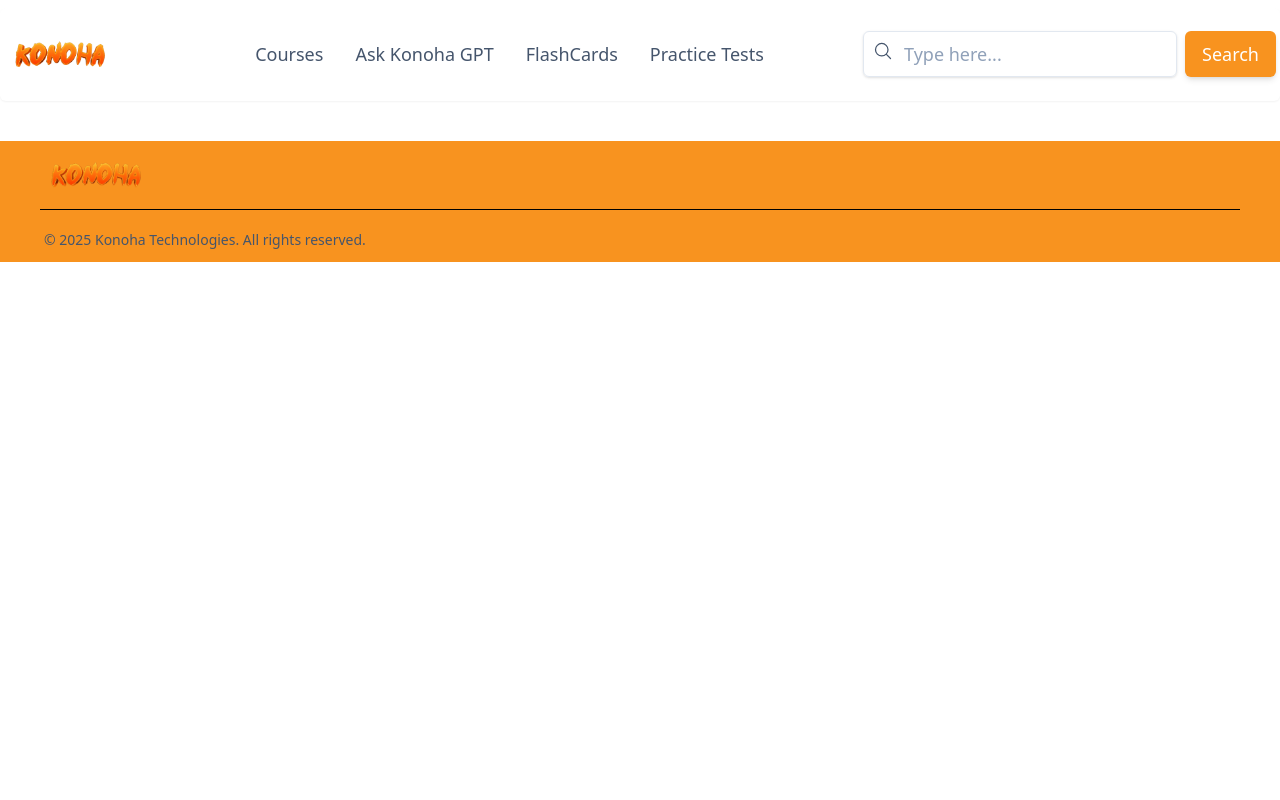
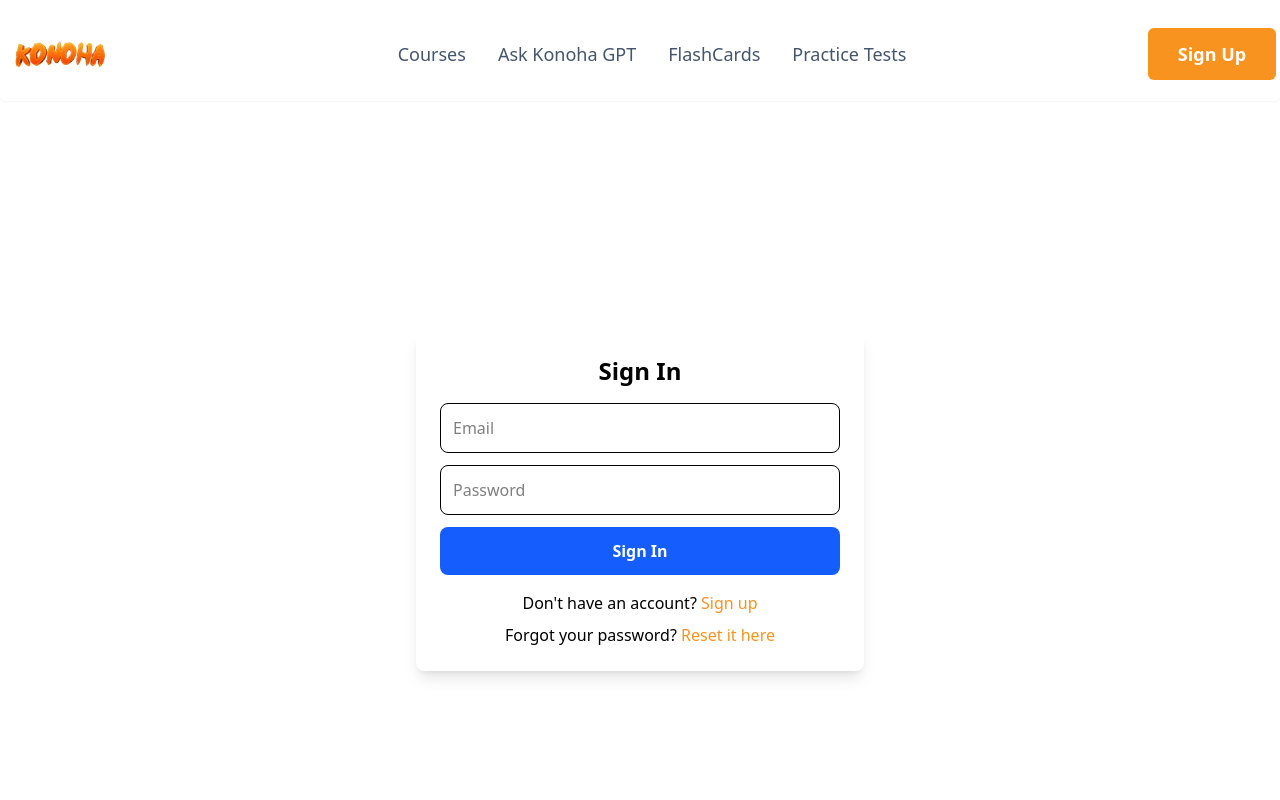
Before and after one commit to IDGoodness/Konoha-App, a React (Vite) app: page /signin in a window 1280 px wide. Shown: the top 800 px of the page. Built offline with nearby package versions, Linux system fonts and the light colour scheme; no server answers.

Commit message:
Add firebase authentication.

```diff
--- a/package.json
+++ b/package.json
@@ -11,6 +11,7 @@
   },
   "dependencies": {
     "@tailwindcss/vite": "^4.0.15",
+    "firebase": "^11.5.0",
     "react": "^19.0.0",
     "react-dom": "^19.0.0",
     "react-router-dom": "^7.4.0",
--- a/src/App.tsx
+++ b/src/App.tsx
@@ -3,6 +3,14 @@ import { Route, Routes, BrowserRouter } from 'react-router-dom';
 import Home from './Pages/Home';
 import Navbar from './Components/Navbar';
 import Footer from './Components/Footer';
+import SignUp from './Components/SignUp';
+import SignIn from './Components/SignIn';
+import ResetPassword from './Components/ResetPassword';
+import Courses from './Pages/Courses';
+import { AuthProvider } from "./context/AuthContext";
+import ProtectedRoute from './Components/ProtectedRoute';
+
+
 
 
 function App() {
@@ -10,13 +18,19 @@ function App() {
 
   return (
     <>
+      <AuthProvider>
         <BrowserRouter>
           <Navbar />
             <Routes>
               <Route path="/" element={<Home />} />
+              <Route path="/signup" element={<SignUp />} />
+              <Route path="/signin" element={<SignIn />} />
+              <Route path="/reset" element={<ResetPassword />} />
+              <Route path="/courses" element={<ProtectedRoute><Courses /></ProtectedRoute>} />
             </Routes>
           <Footer />
         </BrowserRouter>
+      </AuthProvider>
 
     </>
   )
--- a/src/Components/Navbar.tsx
+++ b/src/Components/Navbar.tsx
@@ -11,7 +11,7 @@ const Navbar = () => {
 
     return (
         <>
-            <nav className="block bg-kOrange w-full px-4 py-2 mx-auto bg-white shadow-xs rounded-md lg:px-1 lg:py-3 mt-2">
+            <nav className="block w-full px-4 py-2 mx-auto bg-white shadow-xs rounded-md lg:px-1 lg:py-3 mt-2">
                 <div className="container flex flex-wrap items-center justify-between mx-auto ">
                     <Link to={"/"} className="mr-10 block cursor-pointer py-1">
                         <img src={logo} alt="Logo" className="w-28 " />
@@ -20,7 +20,7 @@ const Navbar = () => {
                     <div className="hidden lg:block">
                         <ul className="flex flex-col gap-2 mt-2 mb-4 lg:mb-0 lg:mt-0 lg:flex-row lg:items-center lg:gap-6">
                             <li className="flex items-center p-1 text-lg gap-x-2 text-slate-600">
-                                <Link to={"/"} className="flex items-center">
+                                <Link to={"/courses"} className="flex items-center">
                                     Courses
                                 </Link>
                             </li>
@@ -42,37 +42,12 @@ const Navbar = () => {
                         </ul>
                     </div>
 
-                    <div className="items-center hidden gap-x-2 lg:flex">
-                        <div className="w-full max-w-sm min-w-[200px]">
-                            <div className="relative">
-                                <svg
-                                    xmlns="http://www.w3.org/2000/svg"
-                                    fill="none"
-                                    viewBox="0 0 24 24"
-                                    strokeWidth="1.5"
-                                    stroke="currentColor"
-                                    className="absolute w-5 h-5 top-2.5 left-2.5 text-slate-600"
-                                >
-                                    <path
-                                        strokeLinecap="round"
-                                        strokeLinejoin="round"
-                                        d="m21 21-5.197-5.197m0 0A7.5 7.5 0 1 0 5.196 5.196a7.5 7.5 0 0 0 10.607 10.607Z"
-                                    />
-                                </svg>
-                                <input
-                                    type="text"
-                                    className="w-full pl-10 pr-3 py-2 bg-transparent placeholder:text-slate-400 text-slate-600 text-lg border border-slate-200 rounded-md transition duration-300 ease focus:outline-none focus:border-slate-400 hover:border-slate-300 shadow-sm focus:shadow"
-                                    placeholder="Type here..."
-                                />
-                            </div>
-                        </div>
-
-                        <button
-                            className="rounded-md bg-kOrange py-2 px-4 border border-transparent text-center text-lg text-white transition-all shadow-md hover:shadow-lg hover:bg-kPink"
-                            type="button"
-                        >
-                            Search
-                        </button>
+                    <div className="hidden lg:block">
+                        <Link to={"/signup"} className="block cursor-pointer py-1 bg-kOrange hover:bg-kOrange-600 text-white rounded-md">
+                            <button className="w-32 py-2 text-lg font-semibold text-white bg-kBlue rounded-md">
+                                Sign Up
+                            </button>
+                        </Link>
                     </div>
 
                     <button
@@ -102,7 +77,7 @@ const Navbar = () => {
                     <div className="lg:hidden">
                         <ul className="flex flex-col gap-2 mt-2 mb-4 items-center lg:mb-0 lg:mt-0 lg:flex-row lg:items-center lg:gap-6">
                             <li className="flex items-center p-1 text-lg gap-x-2 text-slate-600">
-                                <Link to={"/"} className="flex items-center">
+                                <Link to={"/courses"} className="flex items-center">
                                     Courses
                                 </Link>
                             </li>
@@ -121,6 +96,13 @@ const Navbar = () => {
                                     Practice Tests
                                 </Link>
                             </li>
+                            <li className="flex items-center p-1 text-lg gap-x-2 " >
+                                <Link to={"/signup"} className="block cursor-pointer py-1 bg-kOrange hover:bg-kOrange-600 text-white rounded-md">
+                                    <button className="w-32 py-2 text-lg font-semibold text-white bg-kBlue rounded-md">
+                                        Sign Up
+                                    </button>
+                                </Link>
+                            </li>
                         </ul>
                     </div>
                 )}
--- /dev/null
+++ b/src/Components/ProtectedRoute.tsx
@@ -0,0 +1,15 @@
+import React from "react";
+import { Navigate } from "react-router-dom";
+import { useAuth } from "../context/AuthContext";
+
+
+
+
+const ProtectedRoute = ({ children }: { children: React.JSX.Element }) => {
+    const { user, loading } = useAuth();
+
+    if (loading) return <div>Loading...</div>;
+        return user ? children : <Navigate to="/signin" />;
+};
+
+export default ProtectedRoute;
--- /dev/null
+++ b/src/Components/ResetPassword.tsx
@@ -0,0 +1,48 @@
+import { useState } from "react";
+import { resetPassword } from "../authService";
+import { Link } from "react-router-dom";
+
+
+
+const ResetPassword = () => {
+  const [email, setEmail] = useState("");
+  const [message, setMessage] = useState("");
+
+  const handleReset = async () => {
+    try {
+      await resetPassword(email);
+      setMessage("Password reset email sent!");
+    } catch (error: any) {
+      setMessage(error.message);
+    }
+  };
+
+  return (
+    <div className="flex flex-col min-h-screen">
+      <div className="flex flex-1 items-center justify-center p-6">
+        <div className="w-full max-w-md bg-white shadow-lg rounded-lg p-6">
+          <h2 className="text-2xl font-bold mb-4 text-center">Reset Password</h2>
+          <input
+            className="w-full p-3 border rounded-lg mb-3"
+            type="email"
+            placeholder="Enter your email"
+            value={email}
+            onChange={(e) => setEmail(e.target.value)}
+          />
+          <button
+            className="w-full bg-yellow-600 hover:bg-yellow-700 text-white p-3 rounded-lg font-semibold"
+            onClick={handleReset}
+          >
+            Send Reset Email
+          </button>
+          {message && <p className="mt-3 text-sm text-red-500 text-center">{message}</p>}
+          <p className="mt-4 text-center text-lg">
+            Remembered your password? <Link to="/signin" className="text-kOrange hover:underline">Sign in</Link>
+          </p>
+        </div>
+      </div>
+    </div>
+  );
+};
+
+export default ResetPassword;
--- /dev/null
+++ b/src/Components/SignIn.tsx
@@ -0,0 +1,59 @@
+import { useState } from "react";
+import { signIn } from "../authService";
+import { Link } from "react-router-dom";
+
+
+
+const SignIn = () => {
+  const [email, setEmail] = useState("");
+  const [password, setPassword] = useState("");
+  const [message, setMessage] = useState("");
+
+  const handleSignIn = async () => {
+    try {
+      await signIn(email, password);
+      setMessage("Signed in successfully!");
+    } catch (error: any) {
+      setMessage(error.message);
+    }
+  };
+
+  return (
+    <div className="flex flex-col min-h-screen">
+      <div className="flex flex-1 items-center justify-center p-6">
+        <div className="w-full max-w-md bg-white shadow-lg rounded-lg p-6">
+          <h2 className="text-2xl font-bold mb-4 text-center">Sign In</h2>
+          <input
+            className="w-full p-3 border rounded-lg mb-3"
+            type="email"
+            placeholder="Email"
+            value={email}
+            onChange={(e) => setEmail(e.target.value)}
+          />
+          <input
+            className="w-full p-3 border rounded-lg mb-3"
+            type="password"
+            placeholder="Password"
+            value={password}
+            onChange={(e) => setPassword(e.target.value)}
+          />
+          <button
+            className="w-full bg-blue-600 hover:bg-blue-700 text-white p-3 rounded-lg font-semibold"
+            onClick={handleSignIn}
+          >
+            Sign In
+          </button>
+          {message && <p className="mt-3 text-sm text-red-500 text-center">{message}</p>}
+          <p className="mt-4 text-center text-base">
+            Don't have an account? <Link to="/signup" className="text-kOrange hover:underline">Sign up</Link>
+          </p>
+          <p className="mt-2 text-center text-base">
+            Forgot your password? <Link to="/reset" className="text-kOrange hover:underline">Reset it here</Link>
+          </p>
+        </div>
+      </div>
+    </div>
+  );
+};
+
+export default SignIn;
--- /dev/null
+++ b/src/Components/SignUp.tsx
@@ -0,0 +1,56 @@
+import { useState } from "react";
+import { signUp } from "../authService";
+import { Link } from "react-router-dom";
+
+
+
+const SignUp = () => {
+  const [email, setEmail] = useState("");
+  const [password, setPassword] = useState("");
+  const [message, setMessage] = useState("");
+
+  const handleSignUp = async () => {
+    try {
+      await signUp(email, password);
+      setMessage("Account created! Check your email for verification.");
+    } catch (error: any) {
+      setMessage(error.message);
+    }
+  };
+
+  return (
+    <div className="flex flex-col min-h-screen">
+      <div className="flex flex-1 items-center justify-center p-6">
+        <div className="w-full max-w-md bg-white shadow-lg rounded-lg p-6">
+          <h2 className="text-2xl font-bold mb-4 text-center">Sign Up</h2>
+          <input
+            className="w-full p-3 border rounded-lg mb-3"
+            type="email"
+            placeholder="Email"
+            value={email}
+            onChange={(e) => setEmail(e.target.value)}
+          />
+          <input
+            className="w-full p-3 border rounded-lg mb-3"
+            type="password"
+            placeholder="Password"
+            value={password}
+            onChange={(e) => setPassword(e.target.value)}
+          />
+          <button
+            className="w-full bg-green-600 hover:bg-green-700 text-white p-3 rounded-lg font-semibold"
+            onClick={handleSignUp}
+          >
+            Sign Up
+          </button>
+          {message && <p className="mt-3 text-sm text-red-500 text-center">{message}</p>}
+          <p className="mt-4 text-center text-lg">
+            Already have an account? <Link to="/signin" className="text-kOrange hover:underline">Sign in</Link>
+          </p>
+        </div>
+      </div>
+    </div>
+  );
+};
+
+export default SignUp;
--- /dev/null
+++ b/src/Pages/Courses.tsx
@@ -0,0 +1,13 @@
+// import React from 'react'
+
+
+
+
+
+const Courses = () => {
+  return (
+    <div>Courses go here...</div>
+  )
+}
+
+export default Courses
--- /dev/null
+++ b/src/authService.ts
@@ -0,0 +1,37 @@
+import { auth } from "./firebase";
+import {
+  createUserWithEmailAndPassword,
+  signInWithEmailAndPassword,
+  sendPasswordResetEmail,
+  signOut,
+  sendEmailVerification,
+  User
+} from "firebase/auth";
+
+// Sign up a user and send a verification email
+export const signUp = async (email: string, password: string) => {
+  const userCredential = await createUserWithEmailAndPassword(auth, email, password);
+  await sendEmailVerification(userCredential.user);
+  return userCredential.user;
+};
+
+// Sign in a user
+export const signIn = async (email: string, password: string) => {
+  const userCredential = await signInWithEmailAndPassword(auth, email, password);
+  return userCredential.user;
+};
+
+// Send password reset email
+export const resetPassword = async (email: string) => {
+  await sendPasswordResetEmail(auth, email);
+};
+
+// Sign out a user
+export const logOut = async () => {
+  await signOut(auth);
+};
+
+// Check if user is verified
+export const isEmailVerified = (user: User) => {
+  return user.emailVerified;
+};
--- /dev/null
+++ b/src/context/AuthContext.tsx
@@ -0,0 +1,29 @@
+import { createContext, useContext, useEffect, useState } from "react";
+import { auth } from "../firebase"; // Ensure Firebase is properly configured
+import { onAuthStateChanged, User } from "firebase/auth";
+
+
+interface AuthContextType {
+    user: User | null;
+    loading: boolean;
+}
+
+const AuthContext = createContext<AuthContextType>({ user: null, loading: true });
+
+export const AuthProvider = ({ children }: { children: React.ReactNode }) => {
+  const [user, setUser] = useState<User | null>(null);
+  const [loading, setLoading] = useState(true);
+
+  useEffect(() => {
+    const unsubscribe = onAuthStateChanged(auth, (currentUser) => {
+        setUser(currentUser);
+        setLoading(false);
+    });
+
+    return () => unsubscribe();
+  }, []);
+
+  return <AuthContext.Provider value={{ user, loading }}>{children}</AuthContext.Provider>;
+};
+
+export const useAuth = () => useContext(AuthContext);
--- /dev/null
+++ b/src/firebase.ts
@@ -0,0 +1,15 @@
+import { initializeApp } from "firebase/app";
+import { getAuth } from "firebase/auth";
+
+const firebaseConfig = {
+    apiKey: "AIzaSyDRE6Fs8BMZVPqbNQ3Cw7nyDLAh1wKZ6zI",
+    authDomain: "konoha-app-3e063.firebaseapp.com",
+    projectId: "konoha-app-3e063",
+    storageBucket: "konoha-app-3e063.firebasestorage.app",
+    messagingSenderId: "557540801155",
+    appId: "1:557540801155:web:ff0430311351929a36b9b6",
+    measurementId: "G-P71DLVYB02"
+};
+
+const app = initializeApp(firebaseConfig);
+export const auth = getAuth(app);
```
Also changed, not shown: 2 other files (tests, documents, lock files or other folders). Lines whose indentation alone changed are shown as unchanged.
